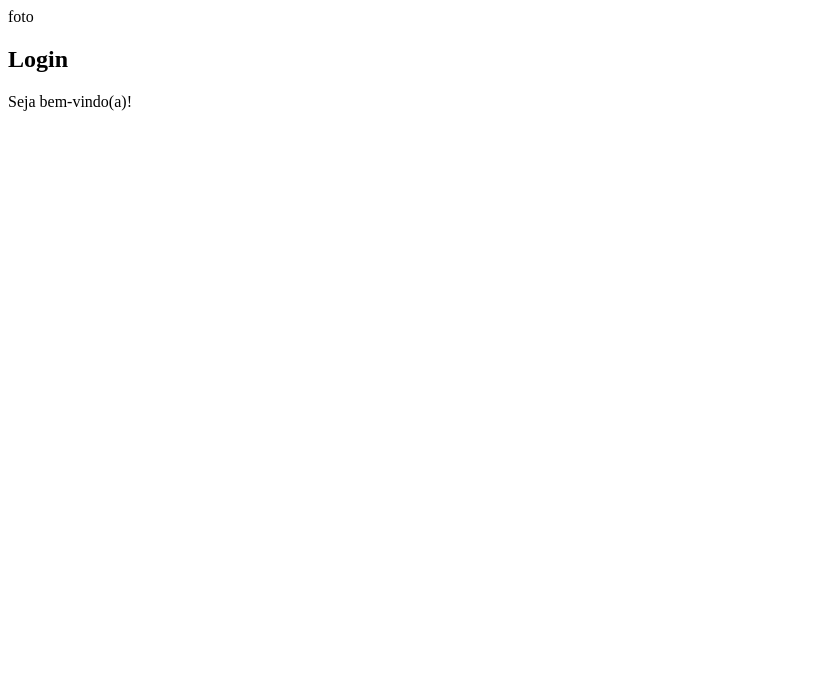
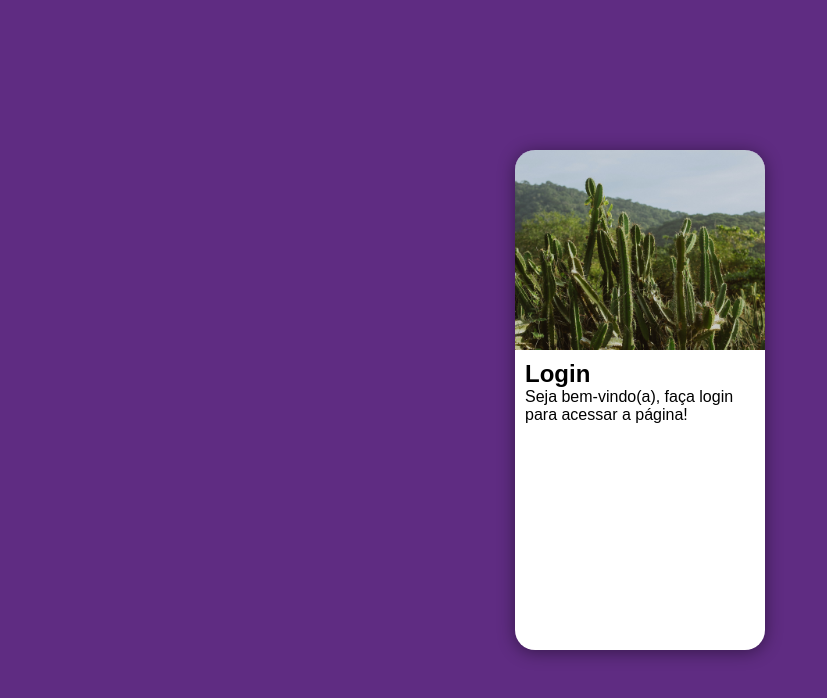
Before and after one commit to Emanuelsyngles/Projeto-login-responsivo, a plain HTML site: page index.html in a window 1280 px wide. Shown: the whole page, without its empty margins (0-827 px from the left). Drawn offline with Linux system fonts and the light colour scheme.

Commit message:
atualização projeto login

```diff
--- a/estilos/style.css
+++ b/estilos/style.css
@@ -5,3 +5,50 @@
     Verde: #49a09d
     lilás: #5f2c82
 */
+
+*{
+    font-family: Arial, Helvetica, sans-serif;
+    padding: 0px;
+    margin: 0px;
+    box-sizing: border-box;
+}
+
+body,html{
+    background-color: #5f2c82 ;
+    height: 100%;
+    width: 100%;
+}
+
+main{
+    position: relative;
+    height: 100%;
+    width: 100%;
+}
+
+section#login{
+    position: absolute;
+    top: 50%;
+    left: 50%;
+    transform: translate(-50%, -50%);
+    overflow: hidden;
+
+    background-color: white;
+    width: 250px;
+    height: 500px;
+    border-radius: 20px;
+    box-shadow:0px 2px 17px 0px rgba(0, 0, 0, 0.436);
+}
+
+div#imagem{
+    display: block;
+    background: #5f2c82 url(../imagens/login.jpg);
+    background-repeat: no-repeat;
+    background-size: cover;
+    height: 200px;
+}
+
+#formulario{
+    display: block;
+    padding: 10px;
+
+}
--- a/index.html
+++ b/index.html
@@ -11,11 +11,11 @@
     <main>
         <section id="login">
             <div id="imagem">
-                foto
+                <!--aqui vai a imagem nas CSS-->
             </div>
             <div id="formulario">
                 <h1>Login</h1>
-                <p>Seja bem-vindo(a)!</p>
+                <p>Seja bem-vindo(a), faça login para acessar a página!</p>
                 <form action="login.php" method="post"> </form>
             </div>
         </section>
```
Also changed, not shown: imagens/login.jpg (renamed from imagens/pexels-letticia-massari-12407998.jpg).
